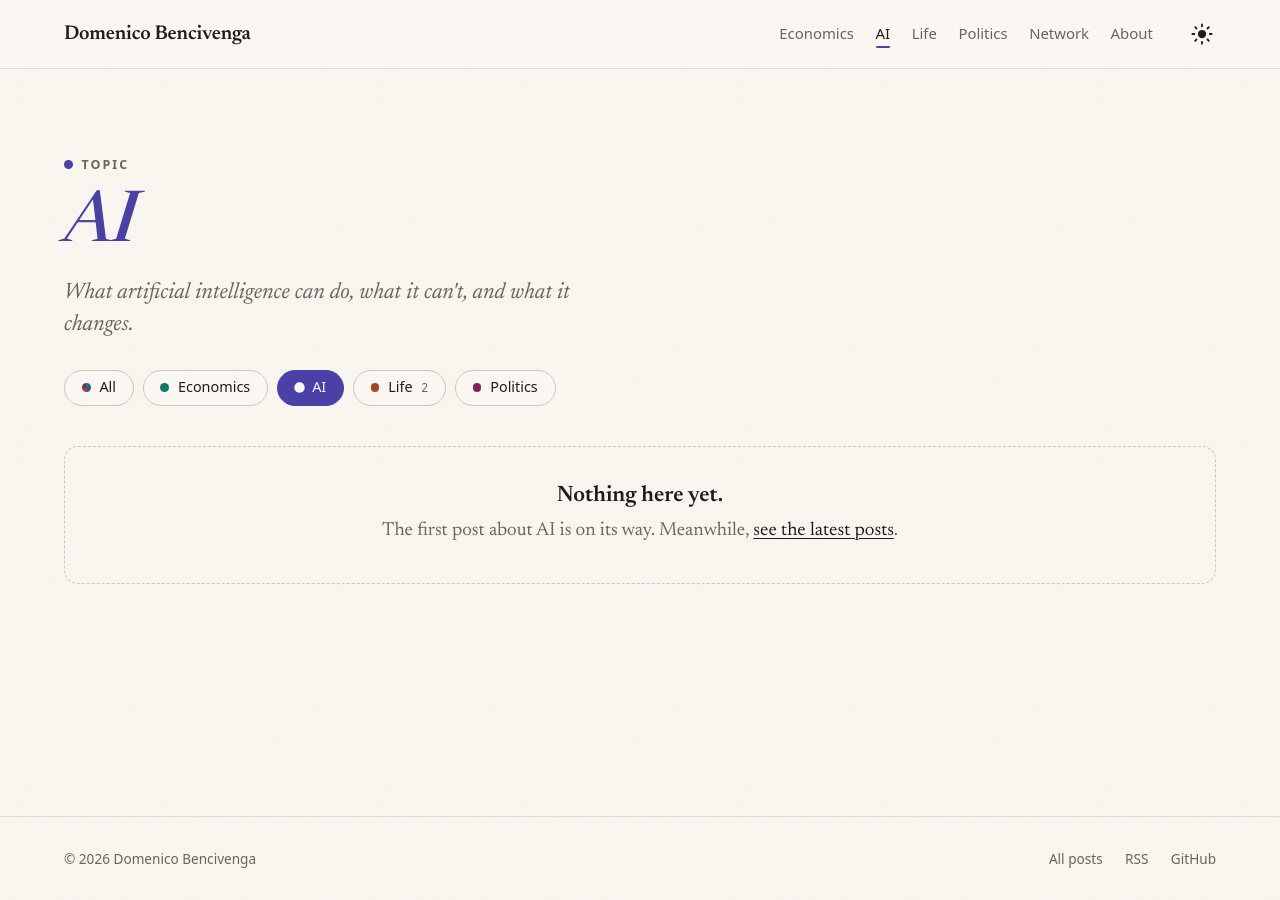
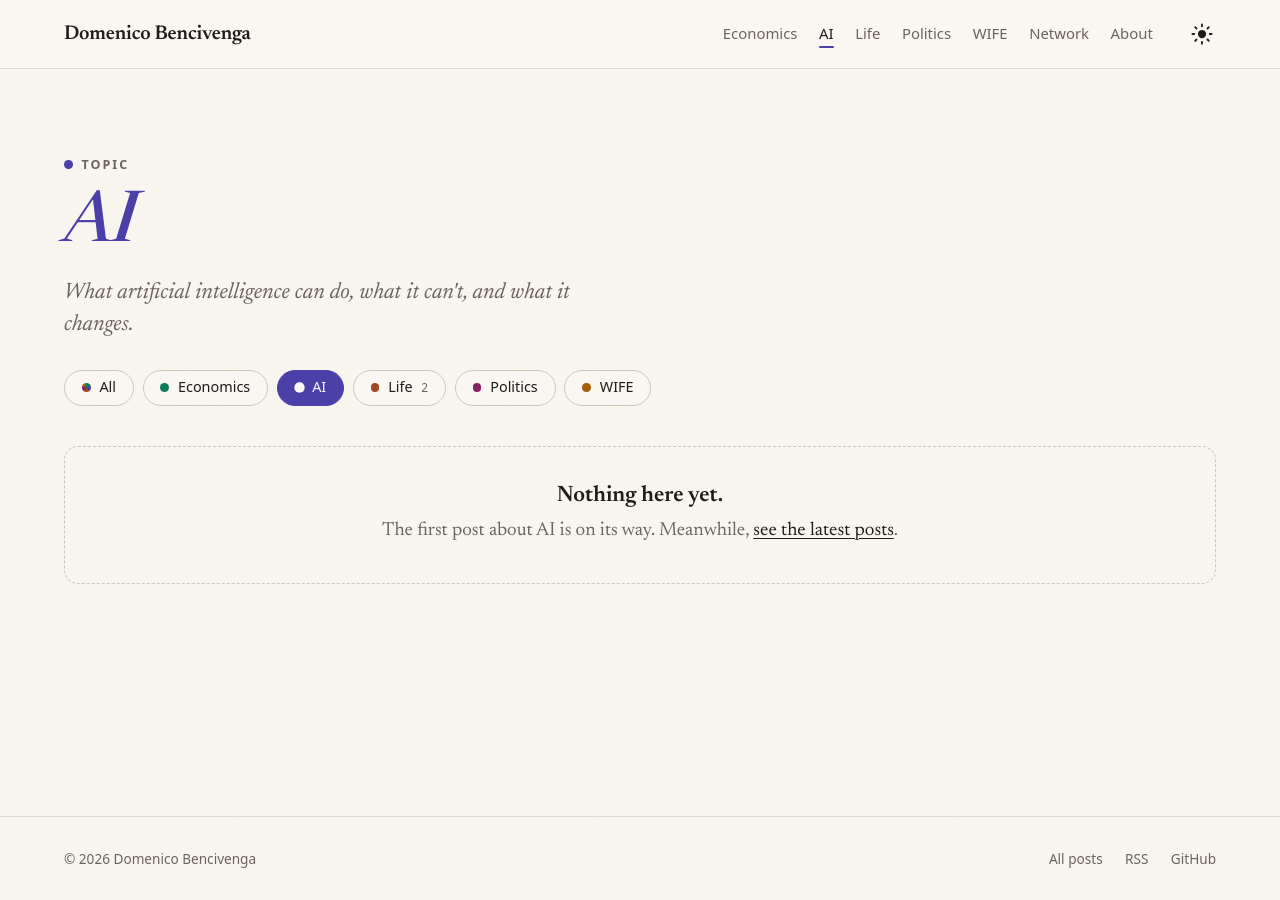
Before and after one commit to DomyB/domenico-Bencivenga-1-, a Jekyll site: the page built from topics/ai.md, in a window 1280 px wide. Built offline with Jekyll 4.4.1, drawn with Linux system fonts in a browser that asks for light colours.

Commit message:
Add subject “WIFE”

```diff
--- a/_data/topics.yml
+++ b/_data/topics.yml
@@ -32,3 +32,8 @@
   description: Power, elections, and how public decisions get made.
   color: "#842164"
   color_dark: "#cf4eb6"
+
+- slug: wife
+  name: WIFE
+  color: "#a55e05"
+  color_dark: "#ff9300"
--- /dev/null
+++ b/topics/wife.md
@@ -0,0 +1,6 @@
+---
+layout: topic
+title: WIFE
+topic: wife
+permalink: /wife/
+---
```
